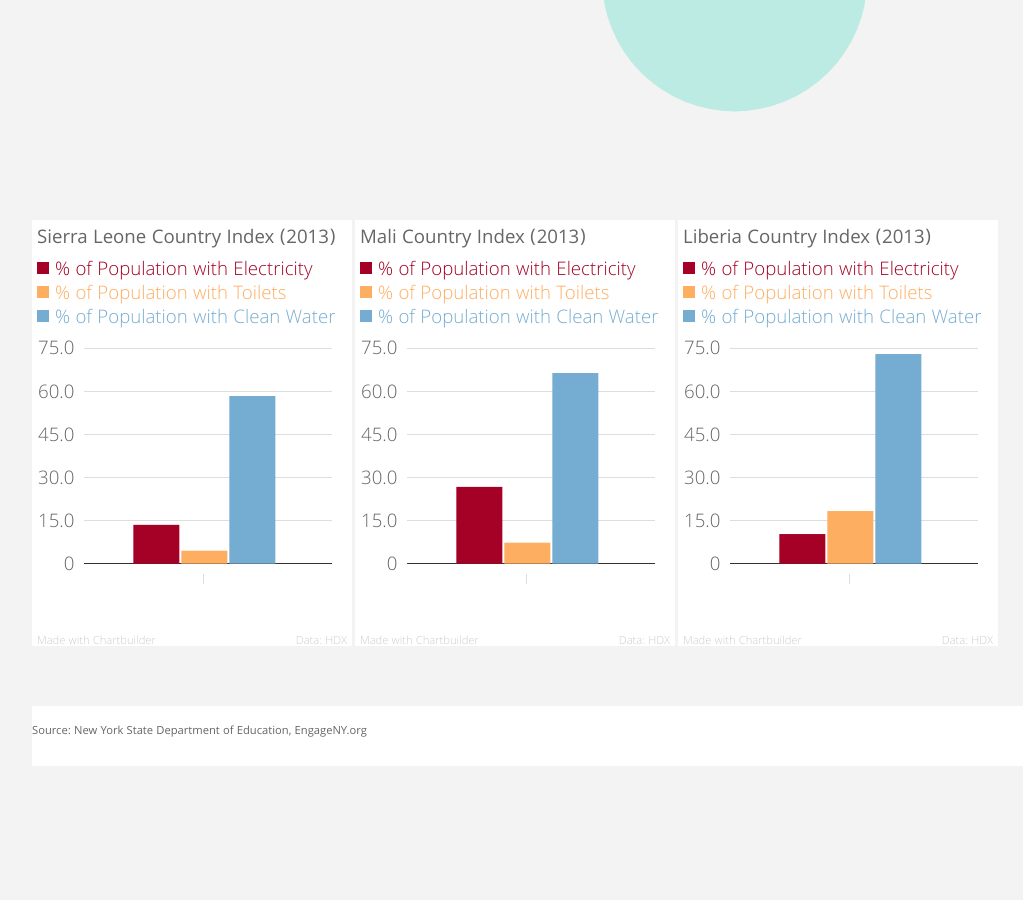
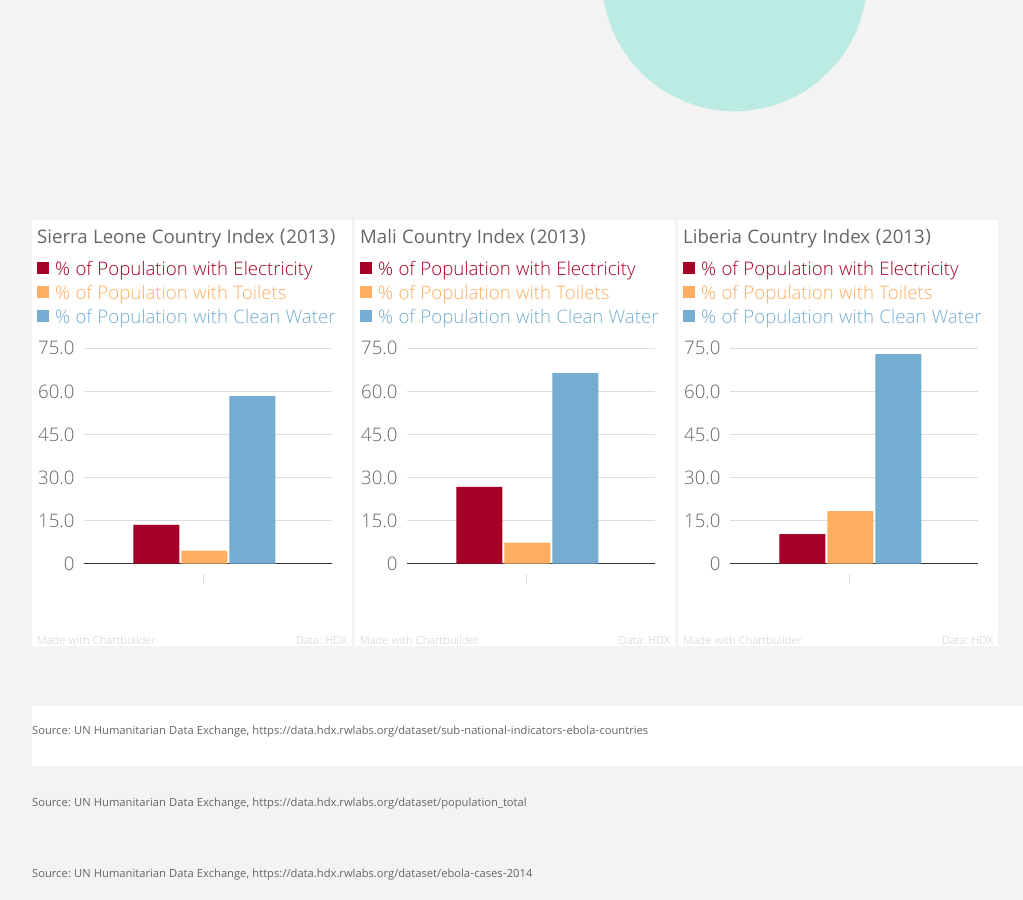
Before and after one commit to ad605/ad605.github.io, a Jekyll site: the page datavizproject/index.html, which Jekyll copies as it is, in a window 1280 px wide and 900 px high, scrolled down 1828 px. Shown: the whole window, without its empty margins (108-1131 px from the left). Built offline with Jekyll 4.4.1, drawn with Linux system fonts in a browser that asks for light colours; before the commit the page ends 2594 px from its top, so only the background shows below that.

Commit message:
Update index.html

```diff
--- a/datavizproject/index.html
+++ b/datavizproject/index.html
@@ -253,7 +253,10 @@
 <p>
 
     <div id="footer">
-        <p class="muted credit">Source: <a href="http://www.engageny.org"></a>New York State Department of Education, EngageNY.org</a></p>
+        <p class="muted credit">Source: <a href="https://data.hdx.rwlabs.org/dataset/sub-national-indicators-ebola-countries"></a>UN Humanitarian Data Exchange, https://data.hdx.rwlabs.org/dataset/sub-national-indicators-ebola-countries</a></p>
+        <p class="muted credit">Source: <a href="https://data.hdx.rwlabs.org/dataset/population_total"></a>UN Humanitarian Data Exchange, https://data.hdx.rwlabs.org/dataset/population_total</a></p>
+        <p class="muted credit">Source: <a href="https://data.hdx.rwlabs.org/dataset/ebola-cases-2014"></a>UN Humanitarian Data Exchange, https://data.hdx.rwlabs.org/dataset/ebola-cases-2014</a></p>
+
     </div>
   </div>
 </div>
```
